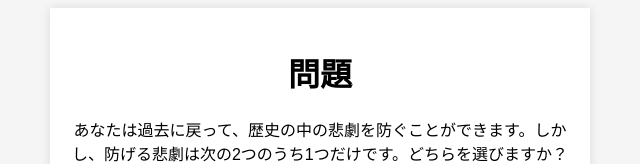
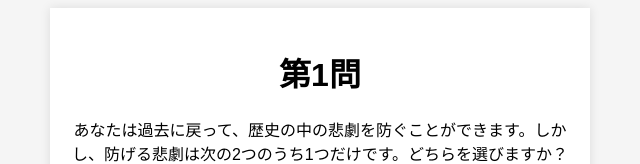
Before and after one commit to kgrymd/SEIKAKUTest, a plain HTML site: page index.html in a window 1280 px wide. Shown: the top 164 px of the page, without its empty margins (320-960 px from the left). Drawn offline with nearby package versions, Linux system fonts and the light colour scheme.

Commit message:
第n問表示を追加

```diff
--- a/index.html
+++ b/index.html
@@ -10,7 +10,7 @@
 
 <body>
     <div id="app">
-        <h1>問題</h1>
+        <h1 id="nOfQuestions"></h1>
         <p id="question"></p>
         <p id="choices"></p>
         <div class="buttons">
--- a/script.js
+++ b/script.js
@@ -20,6 +20,7 @@ $(document).ready(function () {
     let touchPoints = [];
 
     function displayQuestion() {
+        $("#nOfQuestions").text(`第${currentQuestionIndex + 1}問`);
         const question = questions[currentQuestionIndex];
         $("#question").text(question.question);
         $("#choices").text(question.choices);
```
